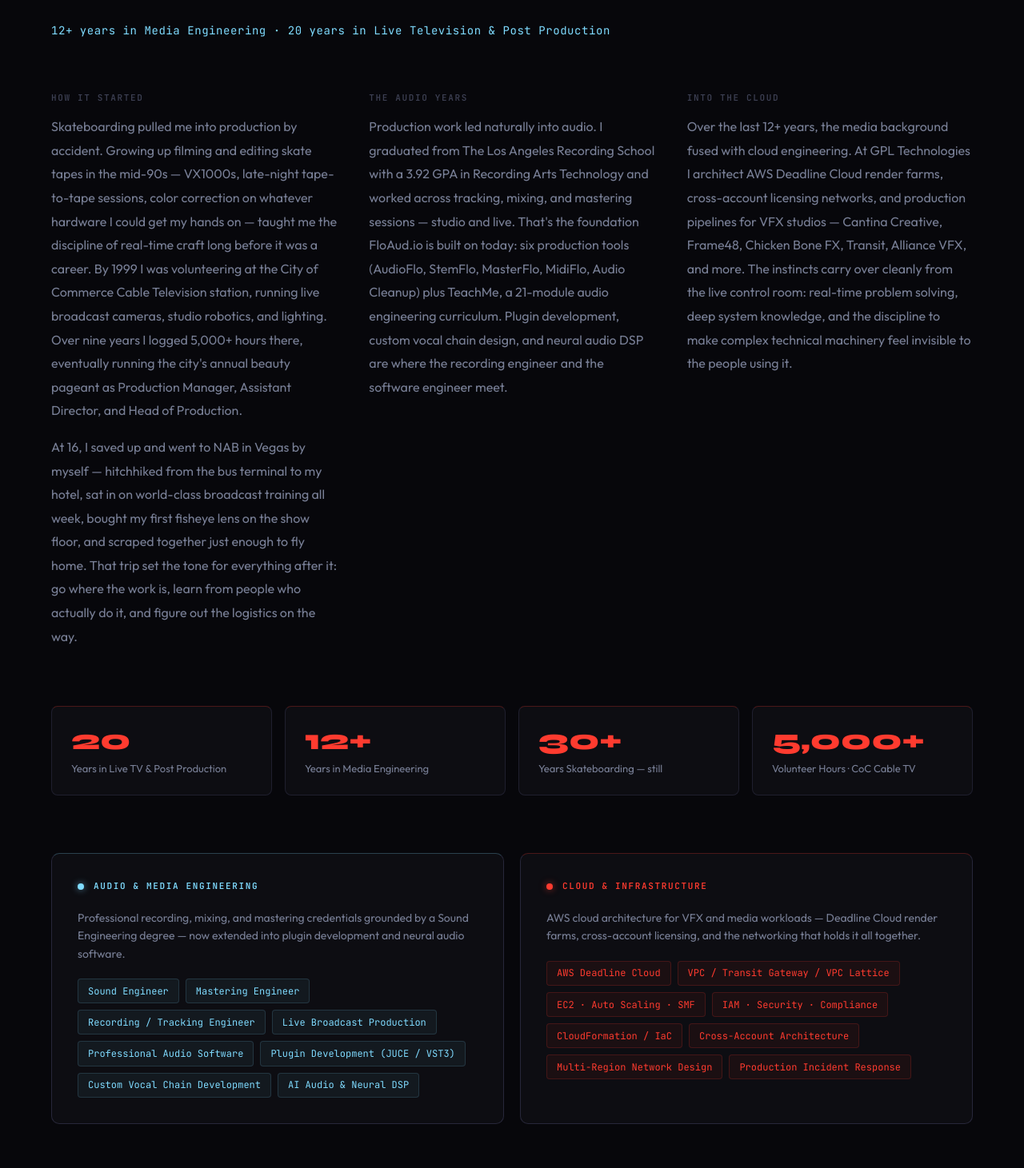
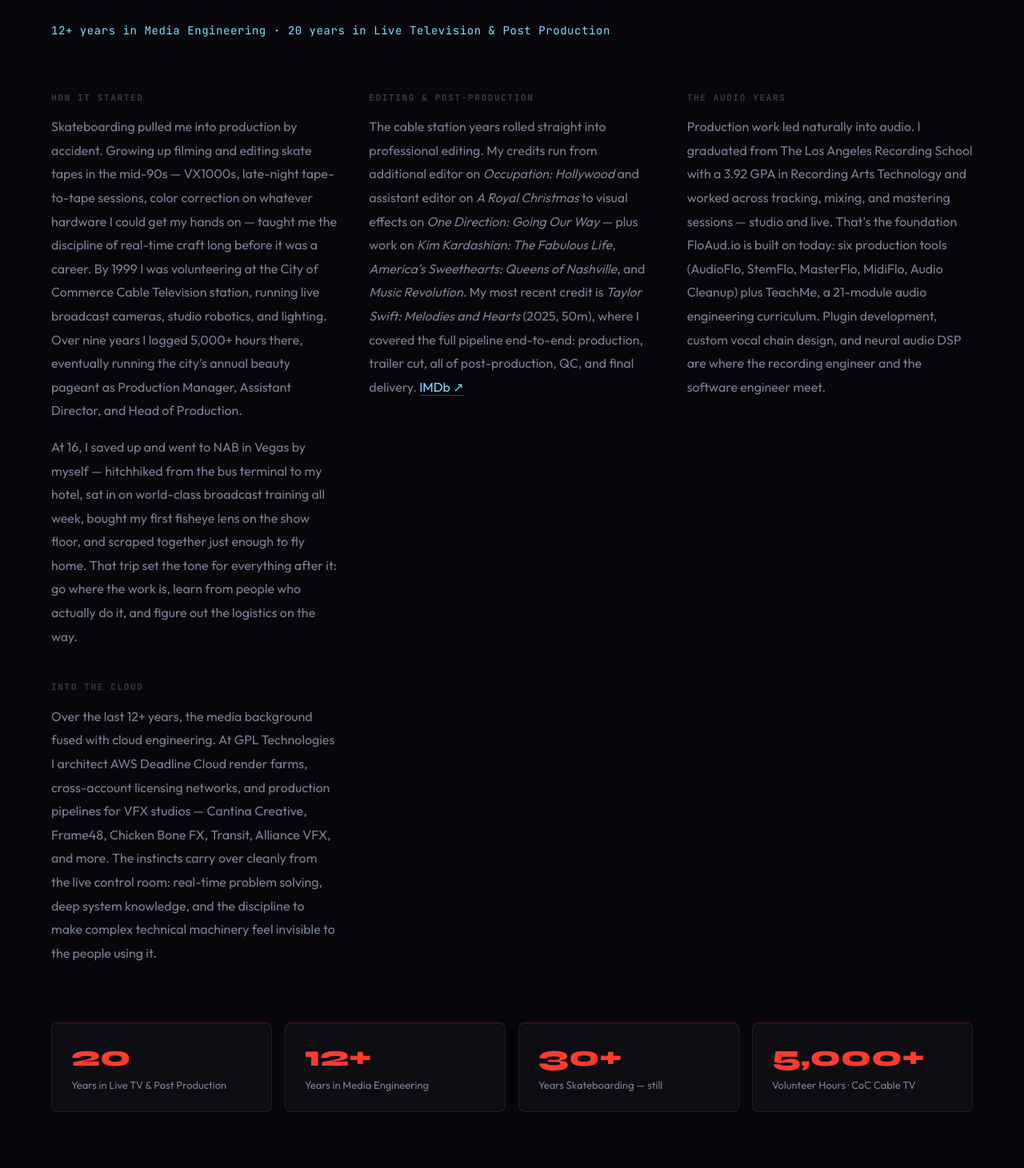
Before and after one commit to Massivemiike/michaelwright.work, a Next.js app: page / in a window 1280 px wide. Shown: the part 1086-2547 px from the top of the page at 80% size. Built offline with nearby package versions, Linux system fonts and the light colour scheme; no server answers.

Commit message:
About: add Editing & Post-Production column with IMDb credits

```diff
--- a/src/components/sections/AboutSection.tsx
+++ b/src/components/sections/AboutSection.tsx
@@ -12,6 +12,9 @@ const AUDIO_SPECIALTIES = [
   "Mastering Engineer",
   "Recording / Tracking Engineer",
   "Live Broadcast Production",
+  "Film / TV Editor",
+  "Trailer Cutting & QC",
+  "Post-Production Pipeline",
   "Professional Audio Software",
   "Plugin Development (JUCE / VST3)",
   "Custom Vocal Chain Development",
@@ -140,6 +143,40 @@ export default function AboutSection() {
                   marginBottom: "0.875rem",
                 }}
               >
+                Editing &amp; Post-Production
+              </div>
+              <p style={{ color: "#787F96", lineHeight: 1.85, fontSize: "1rem", margin: 0 }}>
+                The cable station years rolled straight into professional editing. My credits run from
+                additional editor on <em>Occupation: Hollywood</em> and assistant editor on <em>A Royal
+                Christmas</em> to visual effects on <em>One Direction: Going Our Way</em> — plus work on{" "}
+                <em>Kim Kardashian: The Fabulous Life</em>, <em>America&apos;s Sweethearts: Queens of
+                Nashville</em>, and <em>Music Revolution</em>. My most recent credit is{" "}
+                <em>Taylor Swift: Melodies and Hearts</em> (2025, 50m), where I covered the full
+                pipeline end-to-end: production, trailer cut, all of post-production, QC, and final
+                delivery.{" "}
+                <a
+                  href="https://www.imdb.com/name/nm1948208/"
+                  target="_blank"
+                  rel="noopener noreferrer"
+                  style={{ color: "#7FDBFF", textDecoration: "none", borderBottom: "1px solid rgba(127,219,255,0.3)" }}
+                >
+                  IMDb ↗
+                </a>
+              </p>
+            </div>
+
+            <div>
+              <div
+                style={{
+                  fontSize: "0.6875rem",
+                  fontWeight: 600,
+                  letterSpacing: "0.15em",
+                  color: "#3C3F52",
+                  textTransform: "uppercase",
+                  fontFamily: "var(--font-mono-var,'JetBrains Mono'),monospace",
+                  marginBottom: "0.875rem",
+                }}
+              >
                 The audio years
               </div>
               <p style={{ color: "#787F96", lineHeight: 1.85, fontSize: "1rem", margin: 0 }}>
@@ -251,11 +288,11 @@ export default function AboutSection() {
                     fontFamily: "var(--font-mono-var,'JetBrains Mono'),monospace",
                   }}
                 >
-                  Audio &amp; Media Engineering
+                  Media, Post &amp; Audio Engineering
                 </span>
               </div>
               <p style={{ color: "#787F96", fontSize: "0.875rem", lineHeight: 1.6, marginTop: 0, marginBottom: "1.25rem" }}>
-                Professional recording, mixing, and mastering credentials grounded by a Sound Engineering degree — now extended into plugin development and neural audio software.
+                Professional recording, mixing, and mastering grounded by a Sound Engineering degree — paired with a film / TV editor filmography on IMDb and now extended into plugin development and neural audio software.
               </p>
               <div style={{ display: "flex", flexWrap: "wrap", gap: "0.5rem" }}>
                 {AUDIO_SPECIALTIES.map((s) => (
```
